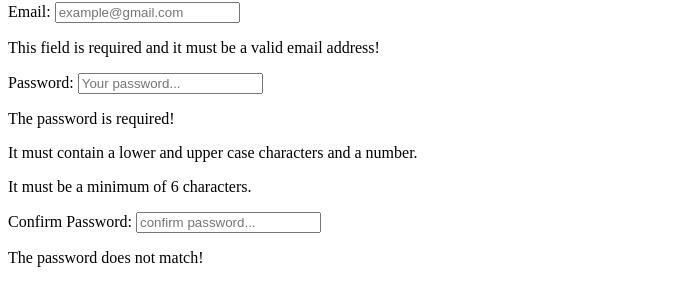
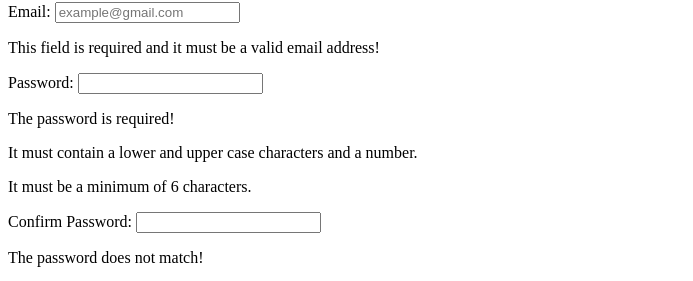
Before and after one commit to maksimKV/what2see-app, an Angular app: page / in a window 1280 px wide. Shown: the part 254-535 px from the top of the page, without its empty margins (0-693 px from the left). Built offline with nearby package versions, Linux system fonts and the light colour scheme.

Commit message:
Got the onSubmit method to work

```diff
--- a/src/app/components/register-form/register-form.component.html
+++ b/src/app/components/register-form/register-form.component.html
@@ -1,7 +1,7 @@
 <h1>Registartion form</h1>
 <p>Please fill in the following details</p>
 
-<form novalidate [formGroup]="form" (ngSubmit)="addUser(form.value)">
+<form novalidate [formGroup]="form" (ngSubmit)="onSubmit(form.value)">
 
   <label for="firstname">First Name: </label>
   <input formControlName="firstname" placeholder="John..." /> <br />
@@ -16,17 +16,17 @@
   <p *ngIf="form.controls.email.errors">This field is required and it must be a valid email address!</p>
 
   <label for="password">Password: </label>
-  <input formControlName="password" placeholder="Your password..." />
+  <input formControlName="password" type="password" />
   <p *ngIf="form.controls.password.errors">The password is required!</p>
   <p *ngIf="form.controls.password.errors">It must contain a lower and upper case characters and a number.</p>
   <p *ngIf="form.controls.password.errors">It must be a minimum of 6 characters.</p>
 
   <label for="matchPassword">Confirm Password: </label>
-  <input formControlName="matchPassword" placeholder="confirm password..." required validateEqual="password" />
+  <input formControlName="matchPassword" type="password" required validateEqual="password" />
   <p *ngIf="form.controls.matchPassword.errors">The password does not match!</p>
+
+  <button type="submit" class="btn btn-primary" >Submit</button>
 </form>
-
-<button type="submit" class="btn btn-primary" >Submit</button>
 
 <p>Form Values: {{ form.value | json }}</p>
 
--- a/src/app/components/register-form/register-form.component.ts
+++ b/src/app/components/register-form/register-form.component.ts
@@ -31,12 +31,19 @@ export class RegisterFormComponent implements OnInit {
   ngOnInit() {
   }
 
-  addUser(post) {
-    //this.firstname = post.firstname;
-    //this.name = post.name;
+  onSubmit(formValues :any) : void {
 
+    // Make sure the form is valid, before proceeding
     if (this.form.valid) {
-      console.log("Form Submitted!");
+      let firstname = formValues.firstname;
+      let lastname = formValues.lastname;
+      let email = formValues.email;
+      let password = formValues.password;
+
+      console.log("First name: " + firstname);
+      console.log("Last name: " + lastname);
+      console.log("Email: " + email);
+      console.log("Password: " + password);
     }
   }
 
```
